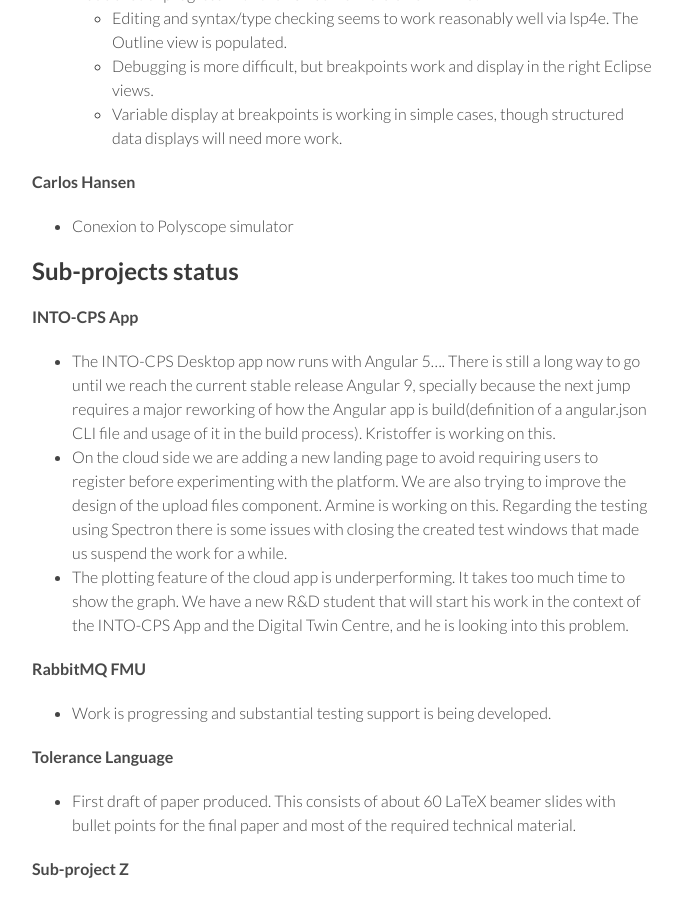
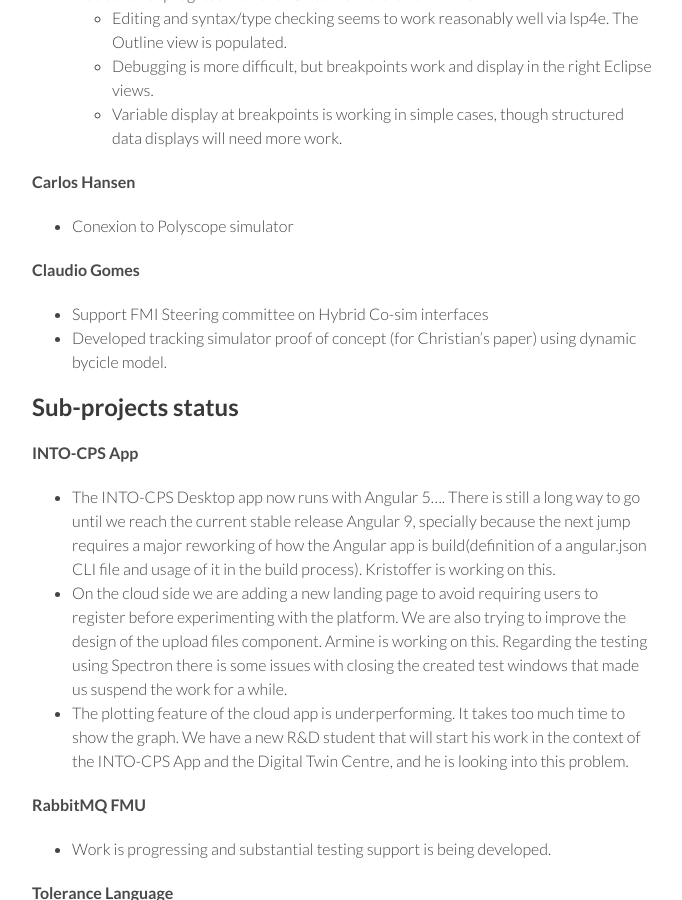
Before and after one commit to digitaltwincentre/digitaltwincentre.github.io, a Jekyll site: the page built from _biweeklies/Biweekly-14.md, in a window 1280 px wide and 900 px high, scrolled down 1003 px. Shown: the whole window, without its empty margins (418-1100 px from the left). Built offline with Jekyll 4.4.1, drawn with Linux system fonts in a browser that asks for light colours; nearby versions of some CDN libraries.

Commit message:
Update Biweekly-14.md

```diff
--- a/_biweeklies/Biweekly-14.md
+++ b/_biweeklies/Biweekly-14.md
@@ -48,6 +48,10 @@ In https://overture.au.dk/overture/development/latest/ you can also find the nex
 #### Carlos Hansen
 * Conexion to Polyscope simulator
 
+#### Claudio Gomes
+* Support FMI Steering committee on Hybrid Co-sim interfaces
+* Developed tracking simulator proof of concept (for Christian's paper) using dynamic bycicle model.
+
 ## Sub-projects status
 
 
```
